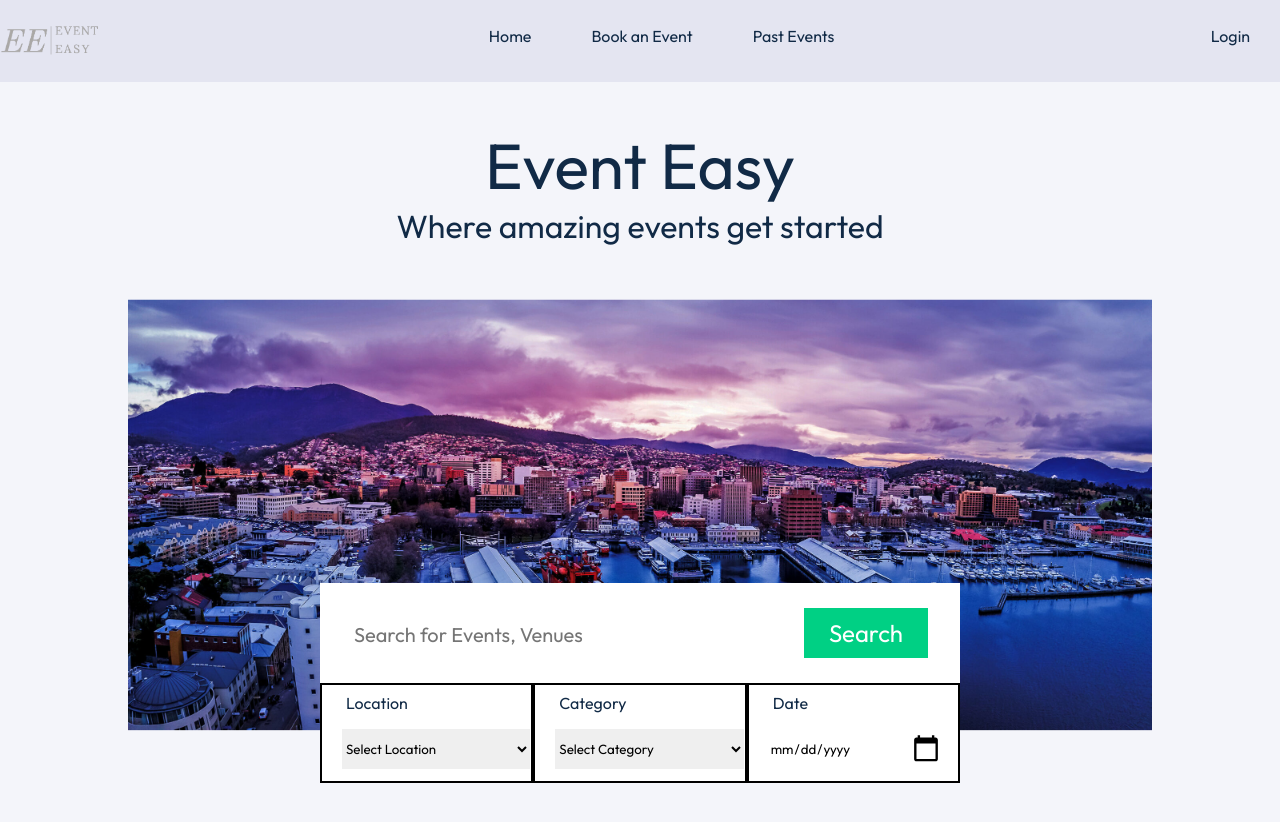
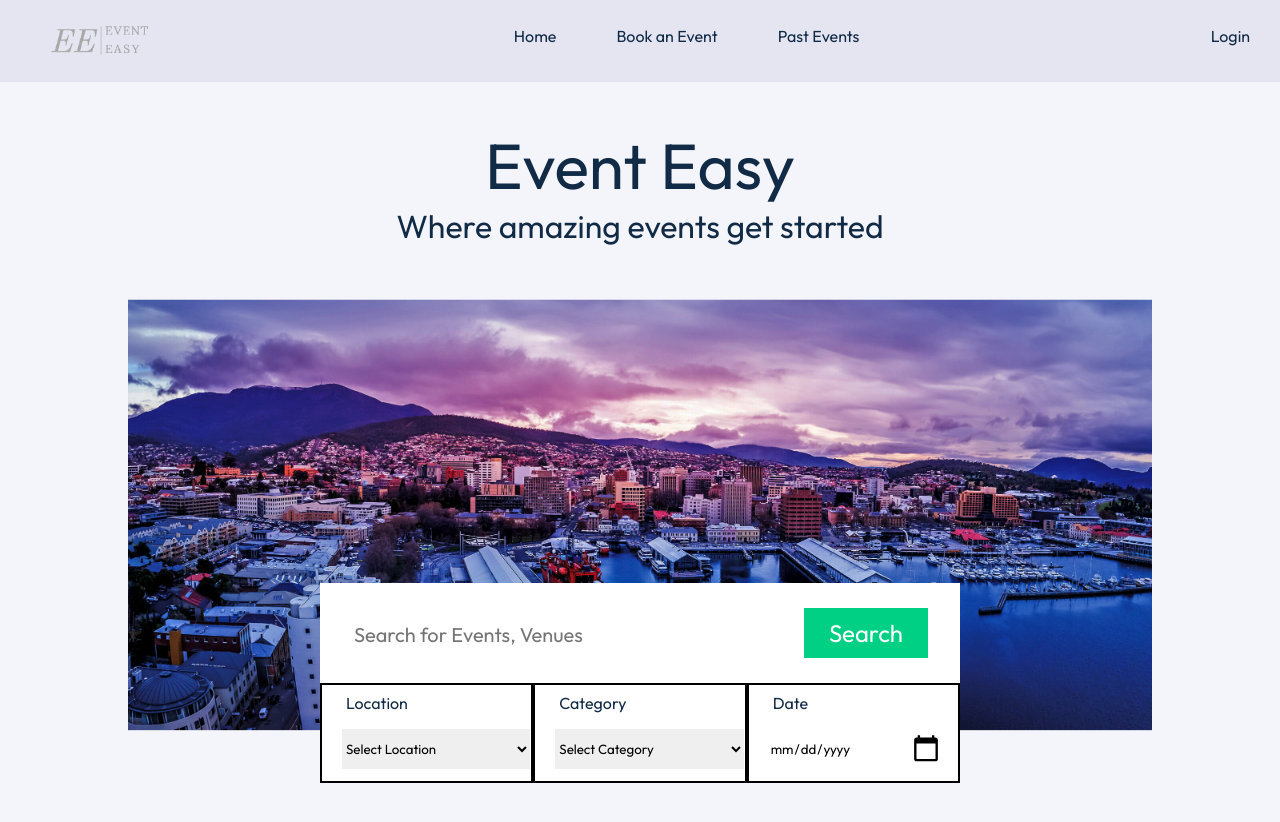
Before and after one commit to EddieChenUTAS/EventEasy2023, a React (Create React App) app: page / in a window 1280 px wide. Shown: the top 822 px of the page. Built offline with nearby package versions, Linux system fonts and the light colour scheme; some icons are missing.

Commit message:
navbar image margin fix

```diff
--- a/src/navbar.css
+++ b/src/navbar.css
@@ -60,3 +60,7 @@ body {
     width: 8%;
     height: auto;
 }
+
+.site-logo{
+    margin-left: 50px;
+}
```
